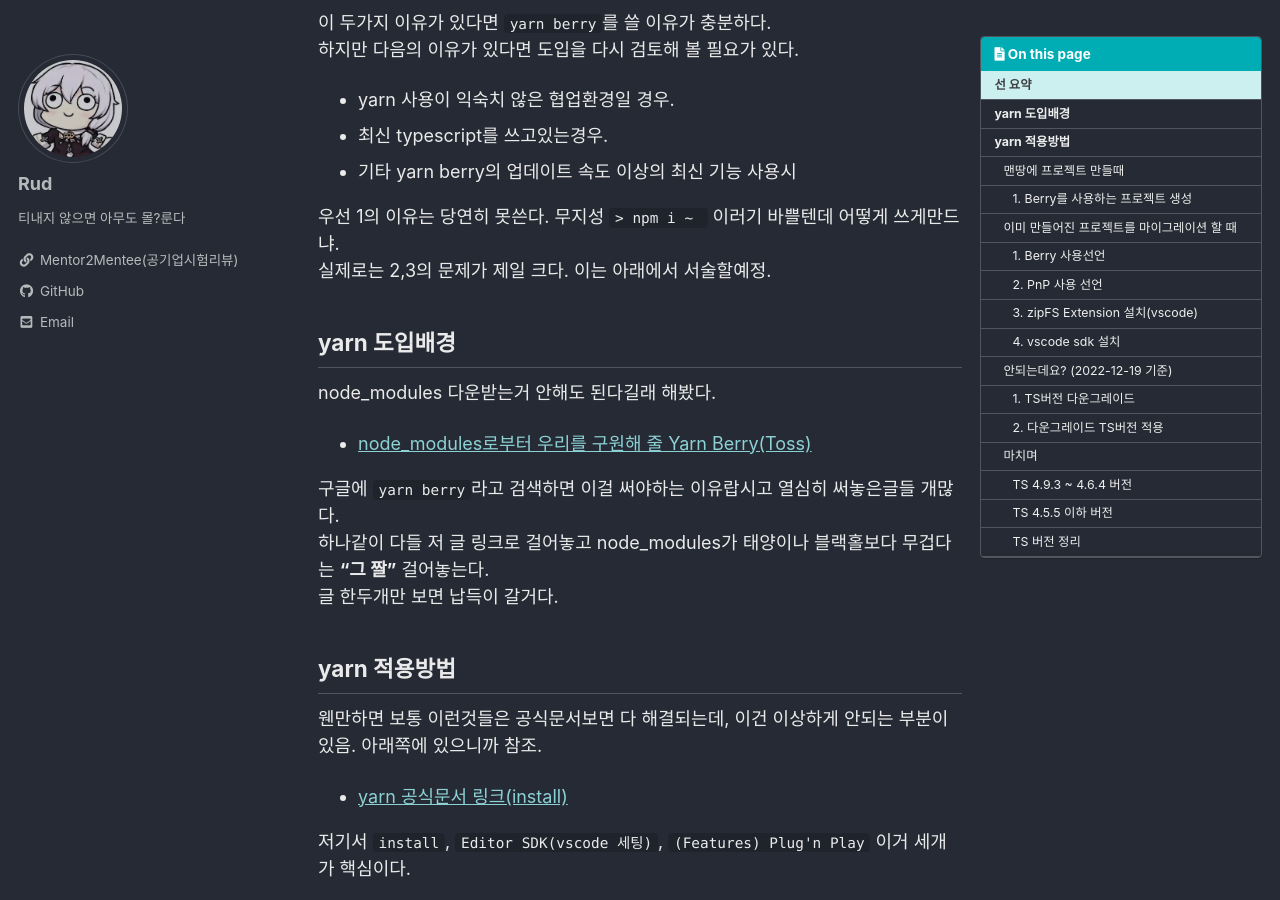
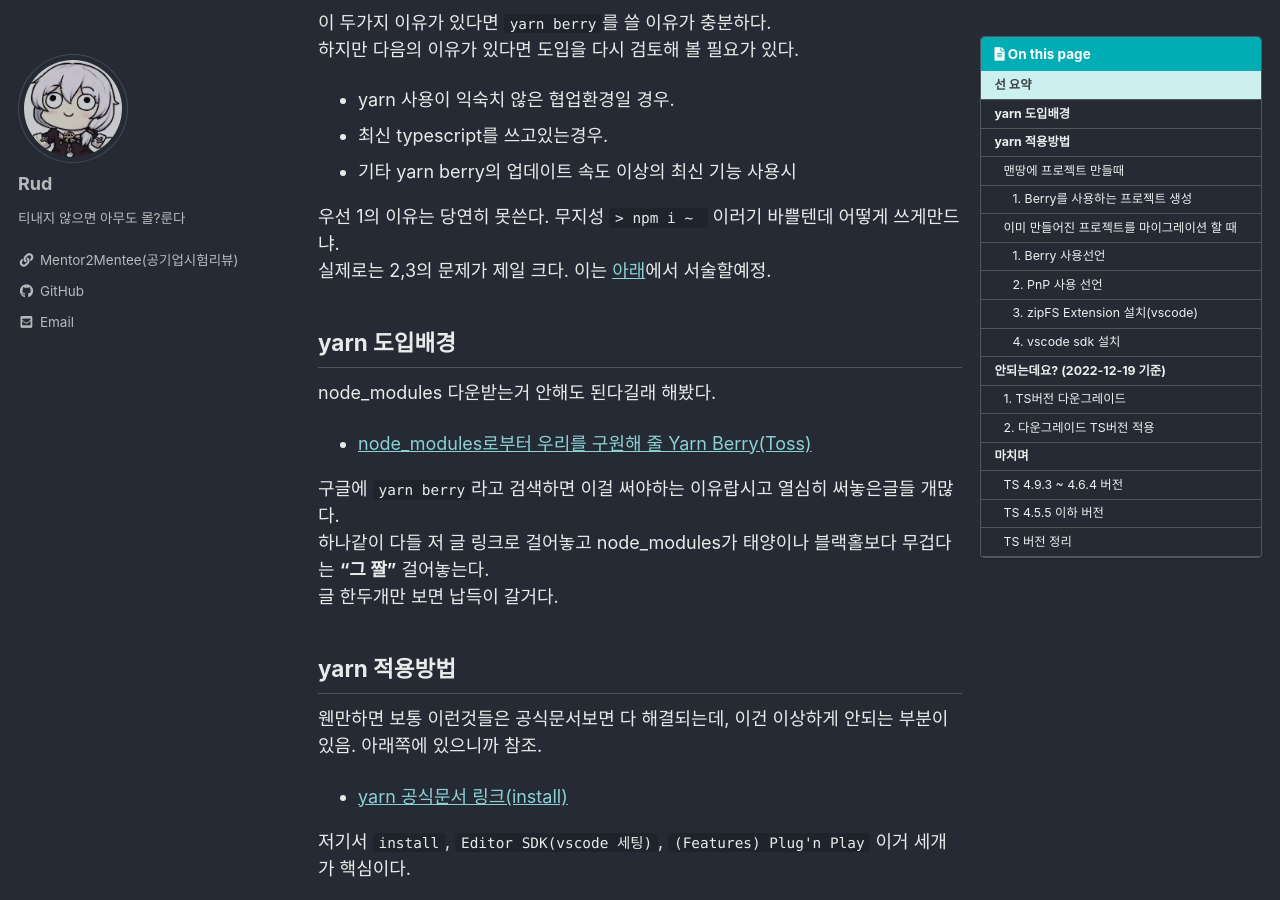
Before and after one commit to Ruderud/ruderud.github.io, a Jekyll site: the page built from _posts/2022-12-19-yarn-berry를-써보자.md, in a window 1280 px wide and 900 px high, scrolled down 366 px. Built offline with Jekyll 4.4.1, drawn with Linux system fonts in a browser that asks for light colours; cached includes are drawn as plain includes.

````diff
--- a/_posts/2022-12-19-yarn-berry를-써보자.md
+++ b/_posts/2022-12-19-yarn-berry를-써보자.md
@@ -21,7 +21,7 @@ toc_sticky: true
 - 기타 yarn berry의 업데이트 속도 이상의 최신 기능 사용시
 
 우선 1의 이유는 당연히 못쓴다. 무지성 `> npm i ~ ` 이러기 바쁠텐데 어떻게 쓰게만드냐.
-실제로는 2,3의 문제가 제일 크다. 이는 아래에서 서술할예정.
+실제로는 2,3의 문제가 제일 크다. 이는 <a href="#안되는데요-2022-12-19-기준">아래</a>에서 서술할예정.
 
 ## yarn 도입배경
 
@@ -113,7 +113,7 @@ Allow해서 맞춰주자.
 
 여기까지 하면 기본적으로 이제 작동은 된다. 하지만...
 
-### 안되는데요? (2022-12-19 기준)
+## 안되는데요? (2022-12-19 기준)
 
 ![없다는데요?]({{ "/assets/images/2022-12-19/없다는데요.jpg" | relative_url}})
 
@@ -135,7 +135,7 @@ yarn berry가 지원하는 Ts버전과, 실제 로컬에서 사용중인 Ts버
 
 현재 적용된 TS SDK버전은 최신버전인 4.9.4이다. 나는 4.4.4버전으로 많이 내려서 적용할 예정이다
 
-#### 1. TS버전 다운그레이드
+### 1. TS버전 다운그레이드
 
 ```bash
 > yarn remove typescript // ts 삭제
@@ -144,7 +144,7 @@ yarn berry가 지원하는 Ts버전과, 실제 로컬에서 사용중인 Ts버
 > yarn dlx @yarnpkg/sdks vscode // sdk 재설치
 ```
 
-#### 2. 다운그레이드 TS버전 적용
+### 2. 다운그레이드 TS버전 적용
 
 다운그레이드한 TS버전을 적용하자.
 js파일을 아무거나 누르고 `Cmd + Shift + P`커맨드를 통해 타입스크립트 옵션을 설정할 수 있다.
@@ -161,13 +161,13 @@ js파일을 아무거나 누르고 `Cmd + Shift + P`커맨드를 통해 타입
 
 <center style="font-size: 14px; padding-bottom: 14px">모듈 인식 및 메서드 추론이 정확히 되는모습</center>
 
-### 마치며
+## 마치며
 
 사실은 배포환경에서의 zero-install도 다루고 싶었지만, sdk이슈로 인해 시간적 여유가 없어 다루지 못했다.
 이 sdk이슈는 작성하는 현재, yarn issue에서 TS 4.9.4 버전을 호환하도록 패치했다는 <a href="https://github.com/yarnpkg/berry/pull/5127" target="_blank">내용</a>을 확인하긴 했지만... 안되더라.
 버전도 마이너버전으로 하나씩 내려가면서 확인을 해본결과 다음과 같다.
 
-#### TS 4.9.3 ~ 4.6.4 버전
+### TS 4.9.3 ~ 4.6.4 버전
 
 ![4.9.3-2]({{ "/assets/images/2022-12-19/4.9.3-2.png" | relative_url}})
 
@@ -175,7 +175,7 @@ js파일을 아무거나 누르고 `Cmd + Shift + P`커맨드를 통해 타입
 ![4.9.3-1]({{ "/assets/images/2022-12-19/4.9.3-1.png" | relative_url}})
 <center style="font-size: 14px; padding-bottom: 14px">모듈 import 선언 전에는, 그 모듈 내의 메서드들을 가져오지 못하고있다.</center>
 
-#### TS 4.5.5 이하 버전
+### TS 4.5.5 이하 버전
 
 ![4.5.5]({{ "/assets/images/2022-12-19/4.5.5.png" | relative_url}})
 
@@ -185,7 +185,7 @@ js파일을 아무거나 누르고 `Cmd + Shift + P`커맨드를 통해 타입
 하지만 모듈 인식 이슈는 TS 4.6.4 버전 이상부터 존재하며, 4.5.5 버전 이하부터는 모듈 인식까지 정상 작동하는 모습을 보였다.
 이는 zipFS Extension의 이슈로 보이며, extension의 패치를 기다려야할것...같다...
 
-#### TS 버전 정리
+### TS 버전 정리
 
 이를 정리한 버전별 테이블은 다음과 같다.
 
````
